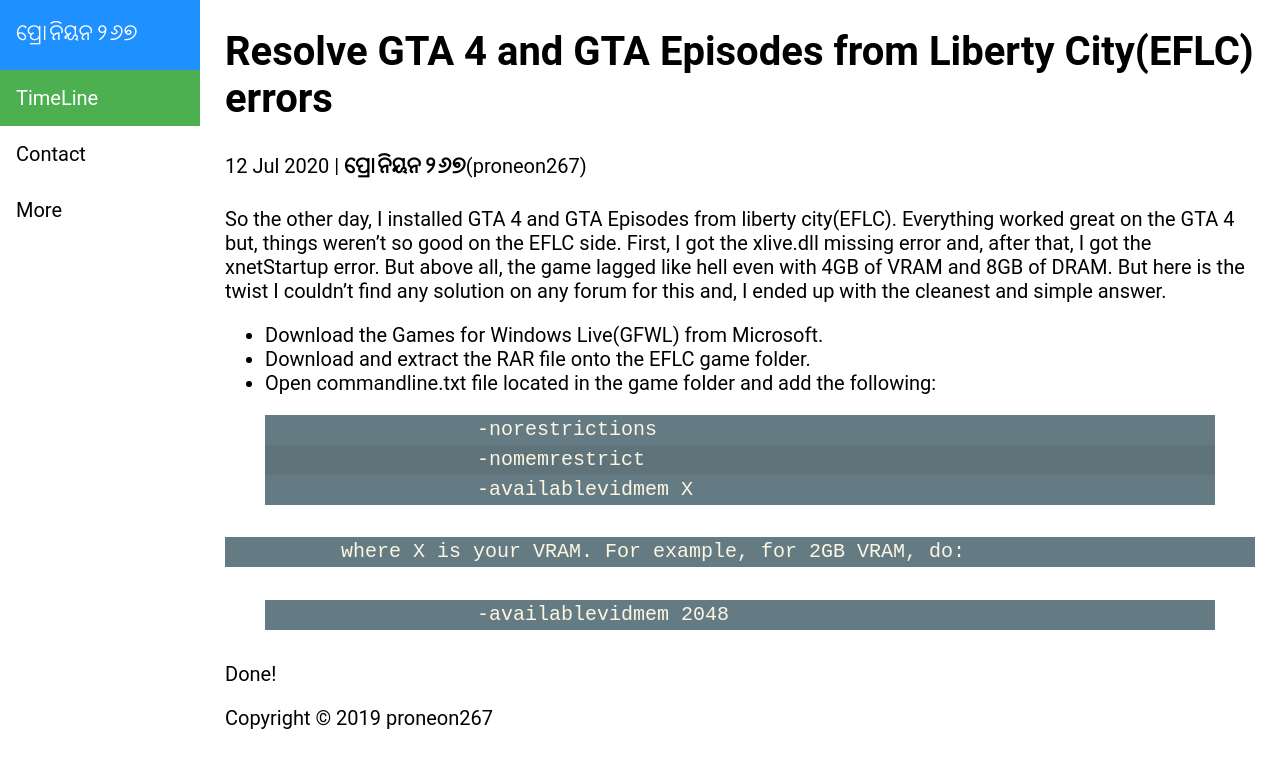
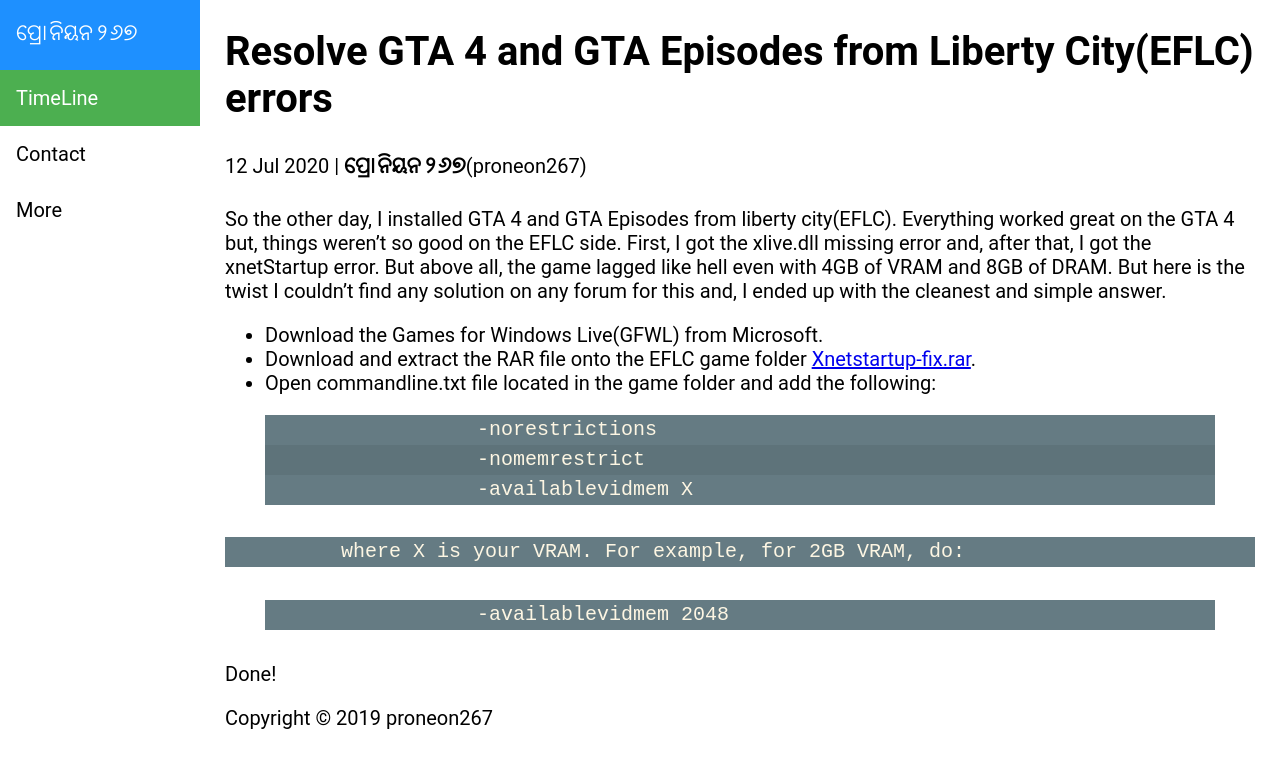
Before and after one commit to proneon267/proneon267.github.io, a Jekyll site: the page built from _posts/2020-07-12-GTA-4-EFLC-errors-resolve.md, in a window 1280 px wide and 1002 px high. Shown: the top 768 px of the window. Built offline with Jekyll 4.4.1, drawn with Linux system fonts in a browser that asks for light colours; comment, search, counter and statistics services are not loaded.

Commit message:
Update 2020-07-12-GTA-4-EFLC-errors-resolve.md

```diff
--- a/_posts/2020-07-12-GTA-4-EFLC-errors-resolve.md
+++ b/_posts/2020-07-12-GTA-4-EFLC-errors-resolve.md
@@ -9,7 +9,7 @@
 
 So the other day, I installed GTA 4 and GTA Episodes from liberty city(EFLC). Everything worked great on the GTA 4 but, things weren't so good on the EFLC side. First, I got the xlive.dll missing error and, after that, I got the xnetStartup error. But above all, the game lagged like hell even with 4GB of VRAM and 8GB of DRAM. But here is the twist I couldn't find any solution on any forum for this and, I ended up with the cleanest and simple answer.
 * Download the Games for Windows Live(GFWL) from Microsoft.
-* Download and extract the RAR file onto the EFLC game folder.
+* Download and extract the RAR file onto the EFLC game folder [Xnetstartup-fix.rar](https://github.com/proneon267/proneon267.github.io/blob/master/files/Xnetstartup-fix.rar?raw=true).
 * Open commandline.txt file located in the game folder and add the following:
 {% highlight bash %}
 		-norestrictions
```
